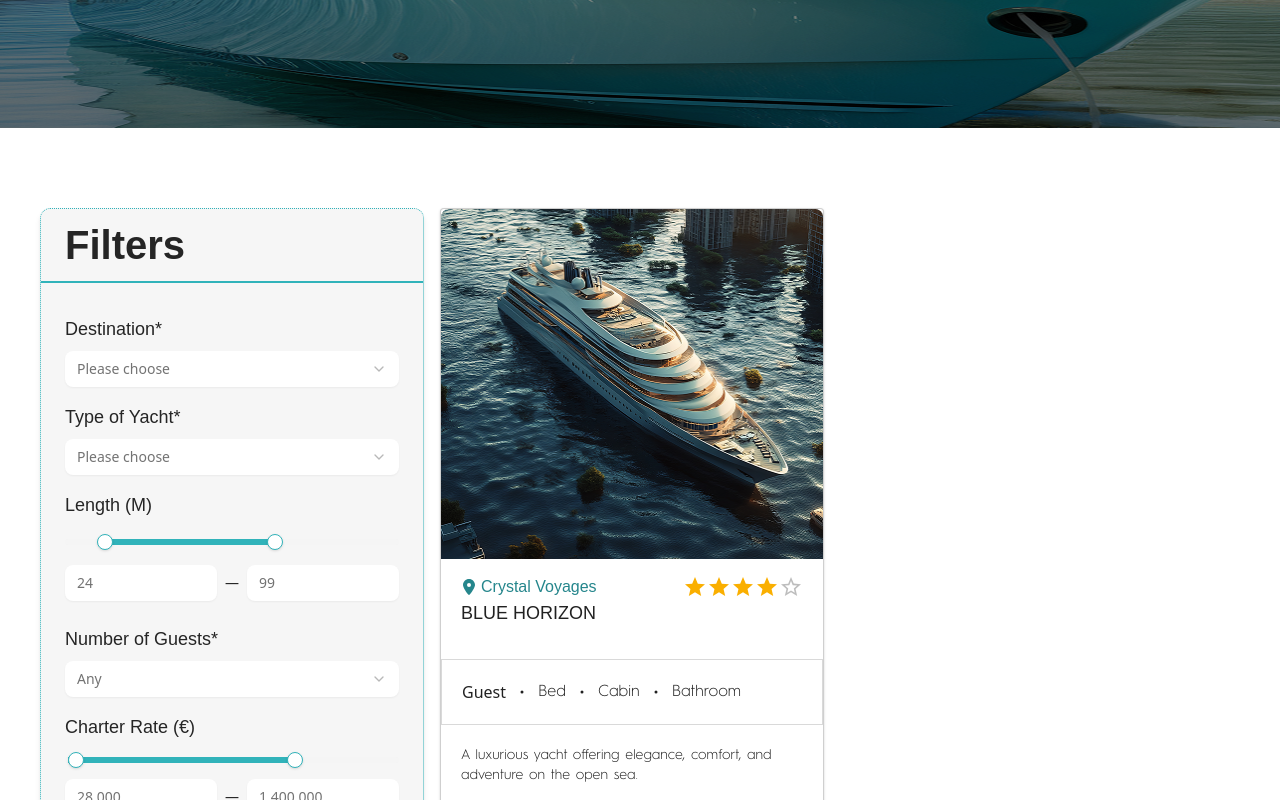
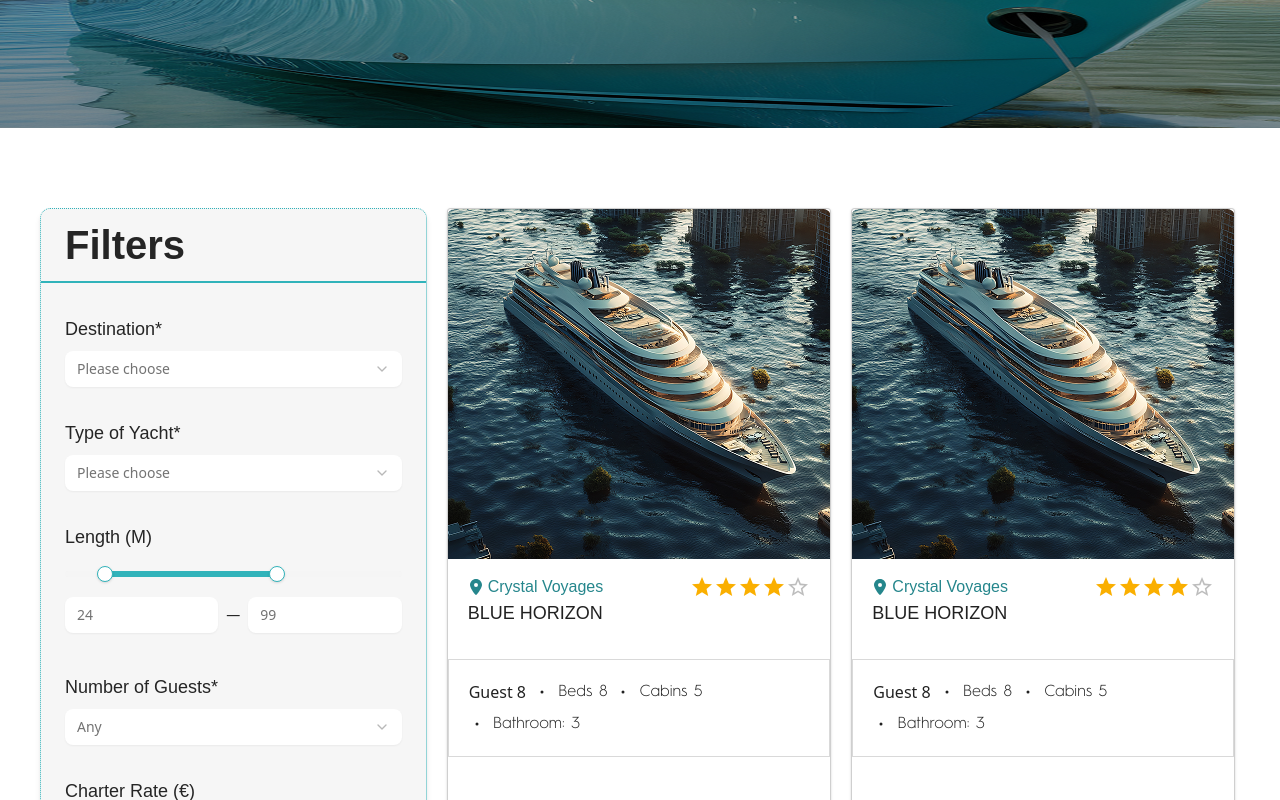
Before and after one commit to SMTech24-official/VIP-Yacht, a Next.js app: page /yachtcharter in a window 1280 px wide. Shown: the part 420-1220 px from the top of the page. Built offline with nearby package versions, Linux system fonts and the light colour scheme; a web font is replaced by a local one.

Commit message:
some changes

```diff
--- a/app/components/common/Banner.tsx
+++ b/app/components/common/Banner.tsx
@@ -10,7 +10,7 @@ const Banner: React.FC<BannerProps> = ({ className, title, details }) => {
     <div
       className={`relative z-10 h-[460px] bg-[url(./assets/specialOfferBg.png)] bg-no-repeat bg-cover bg-center flex flex-col items-center justify-center gap-6 text-white ${className}`}
     >
-      <div className="overlay w-full h-full absolute left-0 top-0 bg-[#0000003a] -z-10"></div>
+      <div className="overlay hero w-full h-full absolute left-0 top-0 -z-10"></div>
       <div className="flex flex-col items-center justify-center gap-5 px-4 md:px-0">
         <h1 className="quick_sand text-[40px] font-bold">{title}</h1>
         <p className="poppins text-center text-sm md:text-base">{details}</p>
--- a/app/components/yachtCharter/Card.tsx
+++ b/app/components/yachtCharter/Card.tsx
@@ -9,16 +9,27 @@ import { BsDot } from "react-icons/bs";
 import Link from "next/link";
 // import { Card } from "antd";
 
-const CardComponent = () => {
+interface Charter {
+  location: string;
+  detail: string;
+  title: string;
+  guest: number;
+  bed: number;
+  cabin: number;
+  bathroom: number;
+  // Add other properties of the charter object here
+}
+
+const CardComponent = ({ charter }: { charter: Charter }) => {
   return (
-    <Card className="max-w-[384px] rounded-lg overflow-hidden h-[630px]  border border-[#85848464] w-fit">
+    <Card className="md:max-w-[384px] w-full rounded-lg overflow-hidden h-[630px]  border border-[#85848464]">
       <div className="w-full h-[350px]">
         <Image
           src={img}
           alt=""
           height={500}
           width={500}
-          className="w-full h-full "
+          className="w-full h-full object-cover"
         />
       </div>
       <div className="px-5 mt-4 mb-8 ">
@@ -26,31 +37,32 @@ const CardComponent = () => {
           <h3 className="text-secondary austin font-medium  flex items-center gap-1">
             {" "}
             <FaLocationDot />
-            Crystal Voyages
+            {charter?.location}
           </h3>
           <Rating name="read-only" value={3.5} readOnly /> {/* Rating */}
         </div>
-        <h2 className="austin font-medium text-lg uppercase">Blue Horizon</h2>
+        <h2 className="austin font-medium text-lg uppercase">
+          {charter?.title}
+        </h2>
       </div>
-      <ul className="flex gap-2 py-5 border border-[#6060603d] px-5 ">
-        <li className="flex items-center justify-center">Guest</li>
-        <li className="flex items-center justify-center sans text-base">
+      <ul className="flex gap-2 flex-wrap py-5 border border-[#6060603d] px-5 ">
+        <li className="flex items-center justify-center text-xs md:text-base">
+          Guest {charter?.guest}
+        </li>
+        <li className="flex items-center justify-center sans text-xs md:text-base">
           <BsDot className=" mr-2" />
-          Bed
+          Beds {charter?.bed}
         </li>
-        <li className="flex items-center justify-center sans text-base">
+        <li className="flex items-center justify-center sans text-xs md:text-base">
           <BsDot className=" mr-2" />
-          Cabin
+          Cabins {charter?.cabin}
         </li>
-        <li className="flex items-center justify-center sans text-base">
+        <li className="flex items-center justify-center sans text-xs md:text-base">
           <BsDot className=" mr-2" />
-          Bathroom
+          Bathroom: {charter?.bathroom}
         </li>
       </ul>
-      <p className="sans text-sm px-5 py-5">
-        A luxurious yacht offering elegance, comfort, and adventure on the open
-        sea.
-      </p>
+      <p className="sans text-sm px-5 py-5">{charter?.detail}</p>
       <Link href="" className="austin text-sm font-bold px-5 underline mb-5">
         Details
       </Link>
--- a/app/components/yachtCharter/CharterDetails.jsx
+++ b/app/components/yachtCharter/CharterDetails.jsx
@@ -1,13 +1,61 @@
 import React from "react";
+import Card from "../yachtCharter/Card";
 
 const CardItems = [
-    {
-
-    }
+  {
+    id: 1,
+    location: "Crystal Voyages",
+    title: "Blue Horizon",
+    guest: 8,
+    bed: 8,
+    cabin: 5,
+    bathroom: 3,
+    details:
+      "A luxurious yacht offering elegance, comfort, and adventure on the open sea.",
+  },
+  {
+    id: 2,
+    location: "Crystal Voyages",
+    title: "Blue Horizon",
+    guest: 8,
+    bed: 8,
+    cabin: 5,
+    bathroom: 3,
+    details:
+      "A luxurious yacht offering elegance, comfort, and adventure on the open sea.",
+  },
+  {
+    id: 3,
+    location: "Crystal Voyages",
+    title: "Blue Horizon",
+    guest: 8,
+    bed: 8,
+    cabin: 5,
+    bathroom: 3,
+    details:
+      "A luxurious yacht offering elegance, comfort, and adventure on the open sea.",
+  },
+  {
+    id: 4,
+    location: "Crystal Voyages",
+    title: "Blue Horizon",
+    guest: 8,
+    bed: 8,
+    cabin: 5,
+    bathroom: 3,
+    details:
+      "A luxurious yacht offering elegance, comfort, and adventure on the open sea.",
+  },
 ];
 
 const CharterDetails = () => {
-  return <div>{}</div>;
+  return (
+    <div className="grid md:grid-cols-2 grid-cols-1 gap-4">
+      {CardItems?.map((item) => (
+        <Card key={item.id} charter={item} />
+      ))}
+    </div>
+  );
 };
 
 export default CharterDetails;
--- a/app/components/yachtCharter/Filter.tsx
+++ b/app/components/yachtCharter/Filter.tsx
@@ -12,11 +12,11 @@ import { Search } from "lucide-react";
 
 export default function Filters() {
   return (
-    <div className="border rounded-lg shadow-md w-full max-w-sm bg-[#F6F6F6] border-dotted border-primary">
+    <div className="border rounded-lg shadow-md w-full  bg-[#F6F6F6] border-dotted border-primary ">
       <h2 className="text-xl font-semibold mb-4 border-b-2 border-b-primary austin text-[40px] py-2 px-6">
         Filters
       </h2>
-      <div className=" px-6 py-4">
+      <div className=" px-6 py-4 grid  gap-4">
         {/* Destination */}
         <div className="mb-4 flex flex-col justify-between gap-2">
           <label className="austin text-lg font-medium">Destination*</label>
--- a/app/globals.css
+++ b/app/globals.css
@@ -47,6 +47,14 @@
   src: url("/fonts/AustinCyr/AustinCyr-Medium.woff");
   font-weight: 600;
   font-style: normal;
+}
+.hero {
+  background-color: linear-gradient(
+    183deg,
+    rgba(0, 0, 0, 0) 46.13%,
+    rgba(0, 0, 0, 0.2) 62.71%,
+    rgba(0, 0, 0, 0.4) 84.27%
+  );
 }
 :root {
   --fontColor: #252525;
--- a/app/yachtcharter/page.tsx
+++ b/app/yachtcharter/page.tsx
@@ -2,16 +2,19 @@ import React from "react";
 import Banner from "../components/common/Banner";
 import CardComponent from "../components/yachtCharter/Card";
 import Filters from "../components/yachtCharter/Filter";
+import CharterDetails from "../components/yachtCharter/CharterDetails";
 
 const page = () => {
   return (
     <div>
       <Banner className="" title="yacht charter" details="" />
-      <div className="container px-2 md:px-0 py-20 grid md:grid-cols-3 grid-cols-1 gap-4 md:gap-0">
-        <div className="col-span-1">
+      <div className="container px-2 md:px-0 py-20 grid md:grid-cols-3 grid-cols-1 gap-y-4 md:gap-y-0 md:gap-5">
+        <div className="">
           <Filters />
         </div>
-        <CardComponent />
+        <div className="col-span-2">
+          <CharterDetails />
+        </div>
       </div>
     </div>
   );
```
